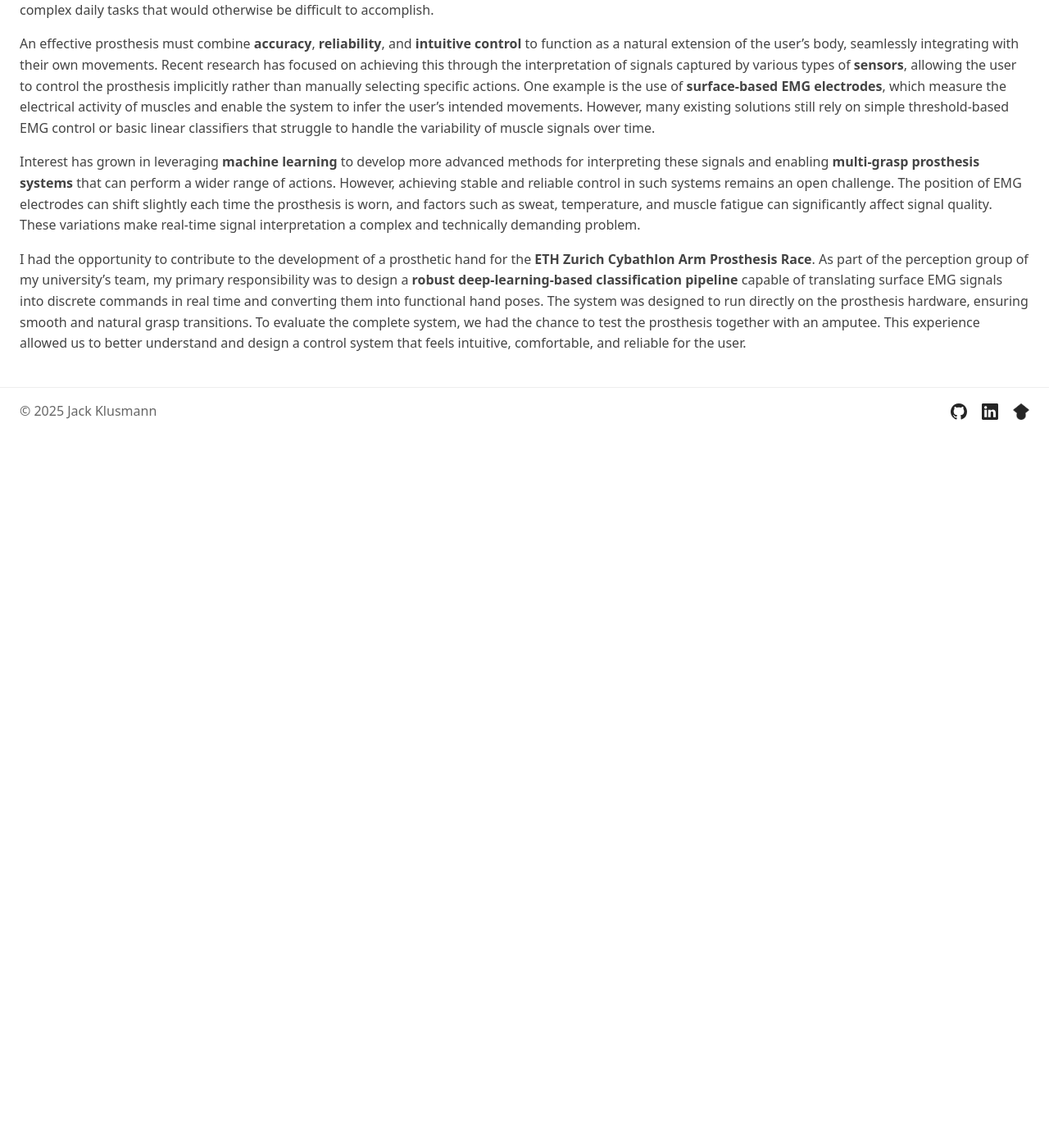
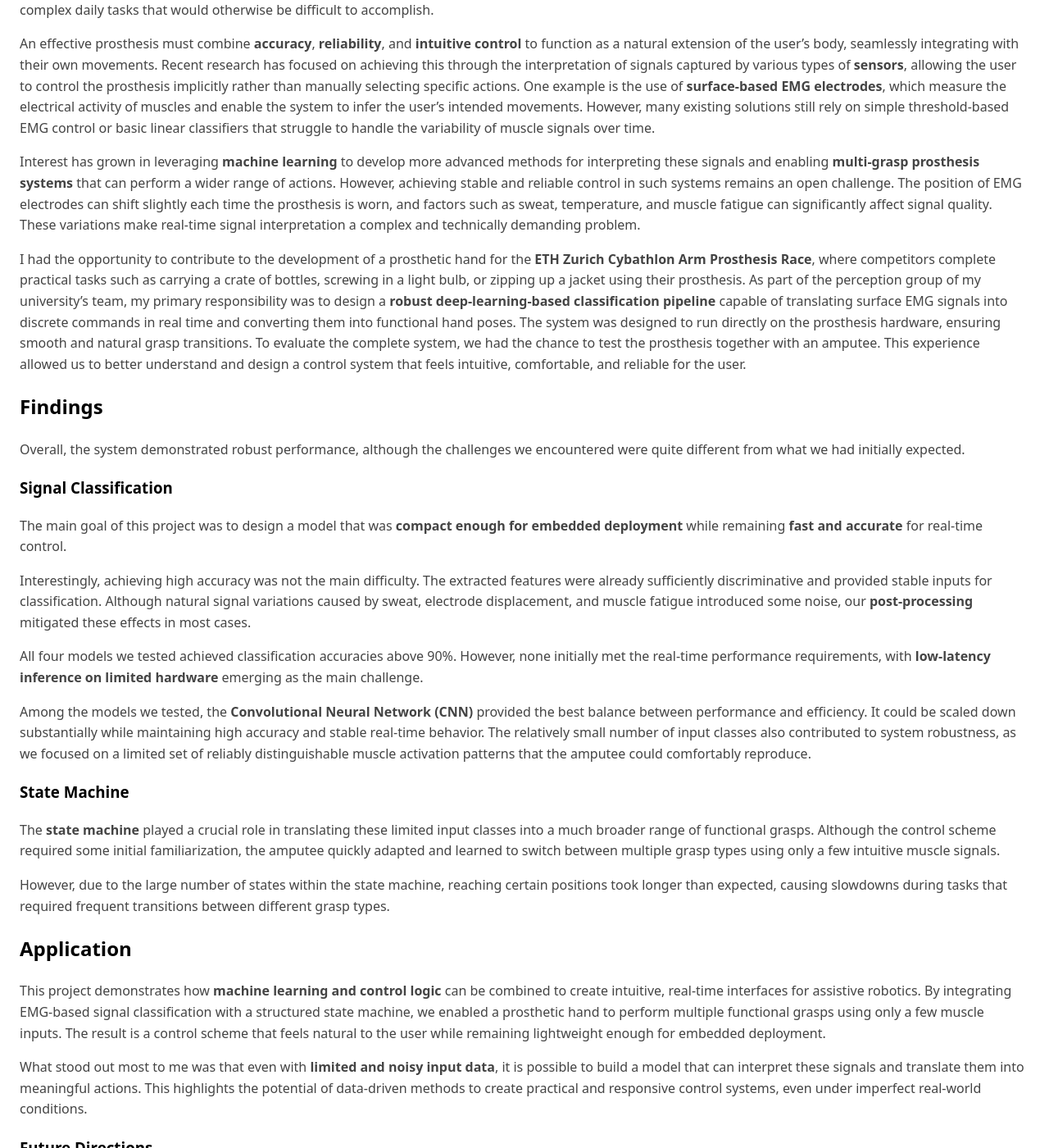
Before and after one commit to Jack-Klusmann/jack-klusmann.github.io, a Jekyll site: the page built from _projects/from_signals_to_movement.md, in a window 1280 px wide and 1400 px high, scrolled down 522 px. Shown: the whole window at 82% size. Built offline with Jekyll 4.4.1, drawn with Linux system fonts in a browser that asks for light colours; before the commit the page ends 1052 px from its top, so only the background shows below that; some of the changed text lies outside the part shown.

Commit message:
Added more prosthesis content

```diff
--- a/_projects/from_signals_to_movement.md
+++ b/_projects/from_signals_to_movement.md
@@ -10,24 +10,26 @@ weight: 2023
 ## Motivation
 In recent years, exciting progress has been made in the development of human prosthetic devices, driven by significant advancements in **robotics**, **biomedical engineering**, and **machine learning**. Modern prostheses are becoming increasingly capable of enabling people with **missing or impaired limbs** to perform complex daily tasks that would otherwise be difficult to accomplish.
 
-An effective prosthesis must combine **accuracy**, **reliability**, and **intuitive control** to function as a natural extension of the user’s body, seamlessly integrating with their own movements. Recent research has focused on achieving this through the interpretation of signals captured by various types of **sensors**, allowing the user to control the prosthesis implicitly rather than manually selecting specific actions. One example is the use of **surface-based EMG electrodes**, which measure the electrical activity of muscles and enable the system to infer the user’s intended movements. However, many existing solutions still rely on simple threshold-based EMG control or basic linear classifiers that struggle to handle the variability of muscle signals over time.
+An effective prosthesis must combine **accuracy**, **reliability**, and **intuitive control** to function as a natural extension of the user's body, seamlessly integrating with their own movements. Recent research has focused on achieving this through the interpretation of signals captured by various types of **sensors**, allowing the user to control the prosthesis implicitly rather than manually selecting specific actions. One example is the use of **surface-based EMG electrodes**, which measure the electrical activity of muscles and enable the system to infer the user's intended movements. However, many existing solutions still rely on simple threshold-based EMG control or basic linear classifiers that struggle to handle the variability of muscle signals over time.
 
 Interest has grown in leveraging **machine learning** to develop more advanced methods for interpreting these signals and enabling **multi-grasp prosthesis systems** that can perform a wider range of actions. However, achieving stable and reliable control in such systems remains an open challenge. The position of EMG electrodes can shift slightly each time the prosthesis is worn, and factors such as sweat, temperature, and muscle fatigue can significantly affect signal quality. These variations make real-time signal interpretation a complex and technically demanding problem.
 
-I had the opportunity to contribute to the development of a prosthetic hand for the **ETH Zurich Cybathlon Arm Prosthesis Race**. As part of the perception group of my university’s team, my primary responsibility was to design a **robust deep-learning-based classification pipeline** capable of translating surface EMG signals into discrete commands in real time and converting them into functional hand poses. The system was designed to run directly on the prosthesis hardware, ensuring smooth and natural grasp transitions. To evaluate the complete system, we had the chance to test the prosthesis together with an amputee. This experience allowed us to better understand and design a control system that feels intuitive, comfortable, and reliable for the user.
-
+I had the opportunity to contribute to the development of a prosthetic hand for the **ETH Zurich Cybathlon Arm Prosthesis Race**, where competitors complete practical tasks such as carrying a crate of bottles, screwing in a light bulb, or zipping up a jacket using their prosthesis. As part of the perception group of my university's team, my primary responsibility was to design a **robust deep-learning-based classification pipeline** capable of translating surface EMG signals into discrete commands in real time and converting them into functional hand poses. The system was designed to run directly on the prosthesis hardware, ensuring smooth and natural grasp transitions. To evaluate the complete system, we had the chance to test the prosthesis together with an amputee. This experience allowed us to better understand and design a control system that feels intuitive, comfortable, and reliable for the user.
 
 <!--
 ## Approach
-To achieve reliable control, I designed a complete EMG signal processing and classification pipeline combining **signal preprocessing**, **feature extraction**, **dimensionality reduction**, and **neural network-based classification**.
+To achieve reliable control, we designed a complete EMG signal processing and classification pipeline that combines **signal preprocessing**, **feature extraction**, **neural network-based classification**, and **post-processing**. In addition, we implemented a **state machine** to translate the classified signals into corresponding grasp types. The entire system was developed in **MATLAB** and **Simulink**, enabling both algorithm design and real-time testing on the prosthesis hardware.
 
-### Data Collection
-Surface EMG signals were recorded from **four Ottobock MyoBock electrodes** placed on the pilot’s residual limb. Each channel captured the electrical activity of a different muscle group responsible for hand and wrist motions.
+### Signal Classification
 
-Signals were acquired at high frequency and segmented into overlapping time windows of **800 ms** with a **400 ms overlap**, allowing both temporal smoothness and responsiveness.
+#### 1. Raw Data Collection
+Surface EMG signals are recorded from **four Ottobock MyoBock electrodes** placed on the user's residual limb. Each channel captures the electrical activity of a different muscle group responsible for hand and wrist motions, transmitting signals from the arm to the hand.
 
-### Feature Extraction
-Each window was transformed into a compact feature vector describing the shape and dynamics of the EMG signal. Extracted features included:
+#### 2. Preprocessing
+The signals are sampled at high frequency and segmented into overlapping time windows of **800 ms** with a **400 ms overlap**, providing both temporal continuity and responsiveness during real-time operation.
+
+#### 3. Feature Extraction
+Each window is transformed into a compact feature vector describing the temporal and dynamic characteristics of the EMG signal. Extracted features included:
 
 - Temporal moment
 - Slope sign change
@@ -38,76 +40,88 @@ Each window was transformed into a compact feature vector describing the shape a
 - Average amplitude change
 - Enhanced mean absolute value
 
-These features are commonly used in EMG literature and help capture both time-domain and complexity characteristics of muscle activity.
+These features are widely used in EMG signal analysis and effectively capture both time-domain and nonlinear properties of muscle activity.
 
-### Dimensionality Reduction
-To reduce computational load and improve generalization, I applied **Linear Discriminant Analysis (LDA)**, projecting the feature space to 12 dimensions before classification.
+#### 4. Dimensionality Reduction
+To reduce computational load and improve generalization, we apply **Linear Discriminant Analysis (LDA)** to project the feature space to a lower-dimensional representation before classification.
 
-### Classification Model
-I implemented a **feedforward neural network (FFNN)** with one hidden layer of 12 units and **leaky ReLU** activations. The network was trained using **mini-batch gradient descent** and the **Adam optimizer**, with **batch normalization** applied for faster convergence and better stability.
-Training was performed in MATLAB using custom scripts (`MLP_Trainer.m`, `MLP_classifier.m`).
+#### 5. Classification Models
+We implemented and compared several classification approaches to evaluate performance, robustness, and real-time suitability:
 
-### Baseline Models
-For comparison, I trained two classical machine learning baselines:
-- **k-Nearest Neighbors (kNN)** classifier
-- **Logistic Regression Classifier (LRC)**
+- **k-Nearest Neighbors (kNN):** Simple and easy to implement but computationally expensive during inference, making it less suitable for real-time embedded deployment.
 
-All models were evaluated on the same dataset derived from windowed EMG samples.
+- **Logistic Regression (LRC):** Fast and interpretable, but its linear decision boundaries limit performance on complex, nonlinear EMG data.
 
-### Post-Processing
-To ensure smooth and confident predictions in real time, I implemented a **probability-based refinement** of the classifier output:
-- If the first three labels agreed → assign that pose.
-- If the second and third agreed and their combined probability > 75% → assign.
-- If the third label alone exceeded 90% → assign.
-- If the first two labels agreed with combined probability > 80% → assign.
-- Otherwise, default to rest.
+- **Feedforward Neural Network (FFNN):** Provides nonlinear decision-making capability but requires careful tuning to avoid overfitting and must remain lightweight to meet real-time constraints.
 
-This approach effectively suppressed noisy transitions and ensured stable control for the user.
+- **Convolutional Neural Network (CNN):** Capable of automatically extracting hierarchical spatial–temporal features from EMG signals, improving generalization and robustness against signal variability.
 
----
+The final model we used is a **CNN** with **leaky ReLU** activations. The network was trained using **mini-batch gradient descent** and the **Adam optimizer**, with **batch normalization** to improve convergence and stability.
+
+#### 6. Post-Processing
+To ensure smooth and stable predictions during real-time control, we implemented a **probability-based refinement** of the classifier output:
+
+- If the first three labels agreed, the pose was assigned.
+- If the second and third labels agreed and their combined probability exceeded 75%, the pose was assigned.
+- If the third label's probability exceeded 90%, the pose was assigned.
+- If the first two labels agreed and their combined probability exceeded 80%, the pose was assigned.
+- In all other cases, the pose defaulted to rest.
+
+### State Machine
+The challenge here is taht the user cannot do a lot of different msucle activations.
+To convert the classified EMG signals into meaningful and practical control, we implemented a **state machine** that maps the user's muscle activity to specific grasp types. The state machine provides an intuitive interface between the **signal classification pipeline** and the **prosthesis control logic**, ensuring smooth and predictable transitions between actions.
+
+The system recognizes three main EMG states — **Rest**, **Open**, and **Close** — which serve as the user's primary control inputs. Depending on the current state and the duration or sequence of these inputs, the prosthesis transitions through a hierarchy of grasping modes. This structure enables the user to access multiple grasp types without needing explicit manual selection, making control more fluid and natural.
+
+#### Grasp Transitions
+- From **Rest**, the user can trigger **Open** or **Close** depending on muscle activation patterns.
+- Short or long activations allow movement between **Grasp Open**, **Grasp Rest**, and **Grasp Close** states, controlling the opening and closing of the hand.
+- When fully open, the system enters the **Fully Open** state, which allows selection of specific grasp types such as **Palmar Pinch**, **Power Grasp**, **Precision Sphere**, or **Lateral Pinch**.
+- Separate states handle **wrist rotation**, allowing transitions between **Pronation**, **Wrist Rest**, and **Supination** for more complete manipulation tasks.
+
+#### Control Logic
+The design prioritizes **consistency and ease of use**:
+- Short activations lead to small, precise movements.
+- Long activations trigger full hand or wrist transitions.
+- All transitions are designed to be **non-blocking**, allowing quick return to the resting position at any point.
+
+By combining this structured control logic with the EMG classifier, the state machine enables **multi-grasp, multi-motion control** using only three intuitive muscle commands. This approach strikes a balance between simplicity for the user and flexibility in functionality, supporting a wide range of everyday tasks such as grasping, lifting, rotating, and releasing objects. -->
 
 ## Findings
-The neural network achieved an **accuracy of around 90%**, outperforming both kNN and logistic regression baselines.
+Overall, the system demonstrated robust performance, although the challenges we encountered were quite different from what we had initially expected.
 
-In practice, the combination of robust feature extraction and post-processing yielded smooth transitions between rest, open, and close states — essential for real-time control of the prosthesis. The resulting predictions were used to trigger a **state machine** that mapped these three motions to multiple hand grasps (e.g., power, pinch, lateral, and precision grips).
+### Signal Classification
+The main goal of this project was to design a model that was **compact enough for embedded deployment** while remaining **fast and accurate** for real-time control.
 
-During real-world testing with an **amputee pilot**, the classifier successfully operated **in real time** on the embedded system, maintaining consistent performance and enabling intuitive grasp switching during task execution.
+Interestingly, achieving high accuracy was not the main difficulty. The extracted features were already sufficiently discriminative and provided stable inputs for classification. Although natural signal variations caused by sweat, electrode displacement, and muscle fatigue introduced some noise, our **post-processing** mitigated these effects in most cases.
 
----
+All four models we tested achieved classification accuracies above 90%. However, none initially met the real-time performance requirements, with **low-latency inference on limited hardware** emerging as the main challenge.
+
+Among the models we tested, the **Convolutional Neural Network (CNN)** provided the best balance between performance and efficiency. It could be scaled down substantially while maintaining high accuracy and stable real-time behavior. The relatively small number of input classes also contributed to system robustness, as we focused on a limited set of reliably distinguishable muscle activation patterns that the amputee could comfortably reproduce.
+
+### State Machine
+The **state machine** played a crucial role in translating these limited input classes into a much broader range of functional grasps. Although the control scheme required some initial familiarization, the amputee quickly adapted and learned to switch between multiple grasp types using only a few intuitive muscle signals.
+
+However, due to the large number of states within the state machine, reaching certain positions took longer than expected, causing slowdowns during tasks that required frequent transitions between different grasp types.
 
 ## Application
-The trained EMG classifier was deployed on a **custom embedded board** integrated into the Cybathlon prosthesis setup.
-In operation, it provided real-time intent recognition for controlling grasp transitions, as shown in the grasping scheme below:
+This project demonstrates how **machine learning and control logic** can be combined to create intuitive, real-time interfaces for assistive robotics. By integrating EMG-based signal classification with a structured state machine, we enabled a prosthetic hand to perform multiple functional grasps using only a few muscle inputs. The result is a control scheme that feels natural to the user while remaining lightweight enough for embedded deployment.
 
-<div class="grid media-grid">
-  <figure>
-    <img src="/assets/emg/grasp_scheme.png" alt="Grasping Scheme">
-    <figcaption>State machine mapping EMG-based rest, open, and close signals to functional grasps such as power, pinch, and precision sphere.</figcaption>
-  </figure>
-</div>
+What stood out most to me was that even with **limited and noisy input data**, it is possible to build a model that can interpret these signals and translate them into meaningful actions. This highlights the potential of data-driven methods to create practical and responsive control systems, even under imperfect real-world conditions.
 
-This work demonstrates how lightweight deep learning models can run efficiently on embedded systems, providing reliable human–machine interfaces for prosthetic control.
+### Future Directions
+Looking ahead, this approach could evolve toward more intelligent and adaptive prosthetic systems.
 
----
+**Opportunities for expansion**
+- Combining EMG with additional sensing modalities to improve robustness and enable richer control signals.
+- Developing **user-specific adaptation algorithms** that adjust the model online to compensate for muscle fatigue or electrode shifts.
+
+**Areas for improvement**
+- Exploring alternative **electrode placements** to capture activity from additional muscle groups, leading to a greater number of distinguishable input classes.
+- Simplifying the **state machine** to reduce latency when switching between grasp types.
+- Collecting larger, more diverse EMG datasets to improve generalization across users.
 
 ## Media
 <div class="grid media-grid">
-  <figure>
-    <img src="/assets/emg/emg_pipeline.png" alt="EMG Classification Pipeline">
-    <figcaption>Signal processing and classification pipeline: from raw EMG acquisition to feature extraction, dimensionality reduction, neural classification, and post-processing.</figcaption>
-  </figure>
 
-  <figure>
-    <img src="/assets/emg/ffnn_training.png" alt="Training Curve">
-    <figcaption>Feedforward neural network training curves showing convergence and final accuracy of ~90%.</figcaption>
-  </figure>
-
-  <figure>
-    <img src="/assets/emg/testing.png" alt="Real-Time Testing">
-    <figcaption>Real-time control tests with the amputee pilot using the embedded EMG classification board.</figcaption>
-  </figure>
 </div>
-
----
-
--->
```
